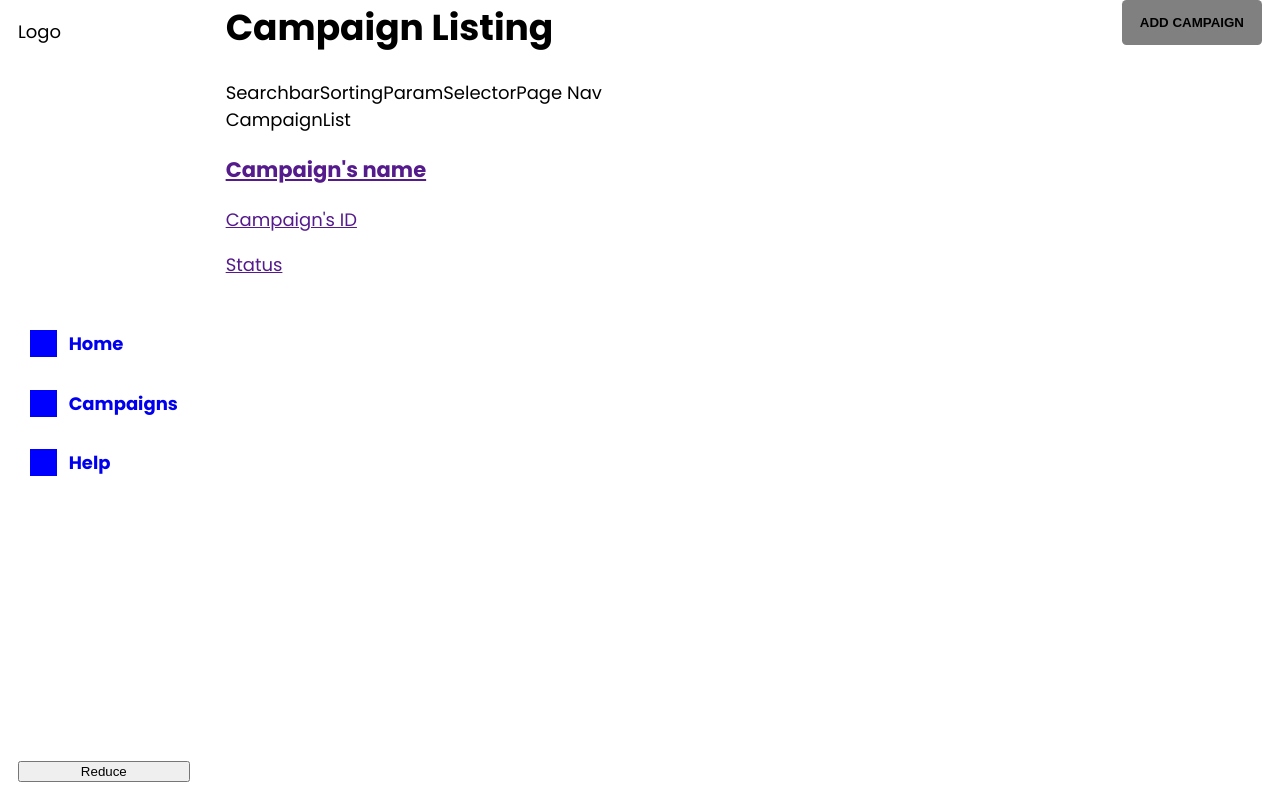
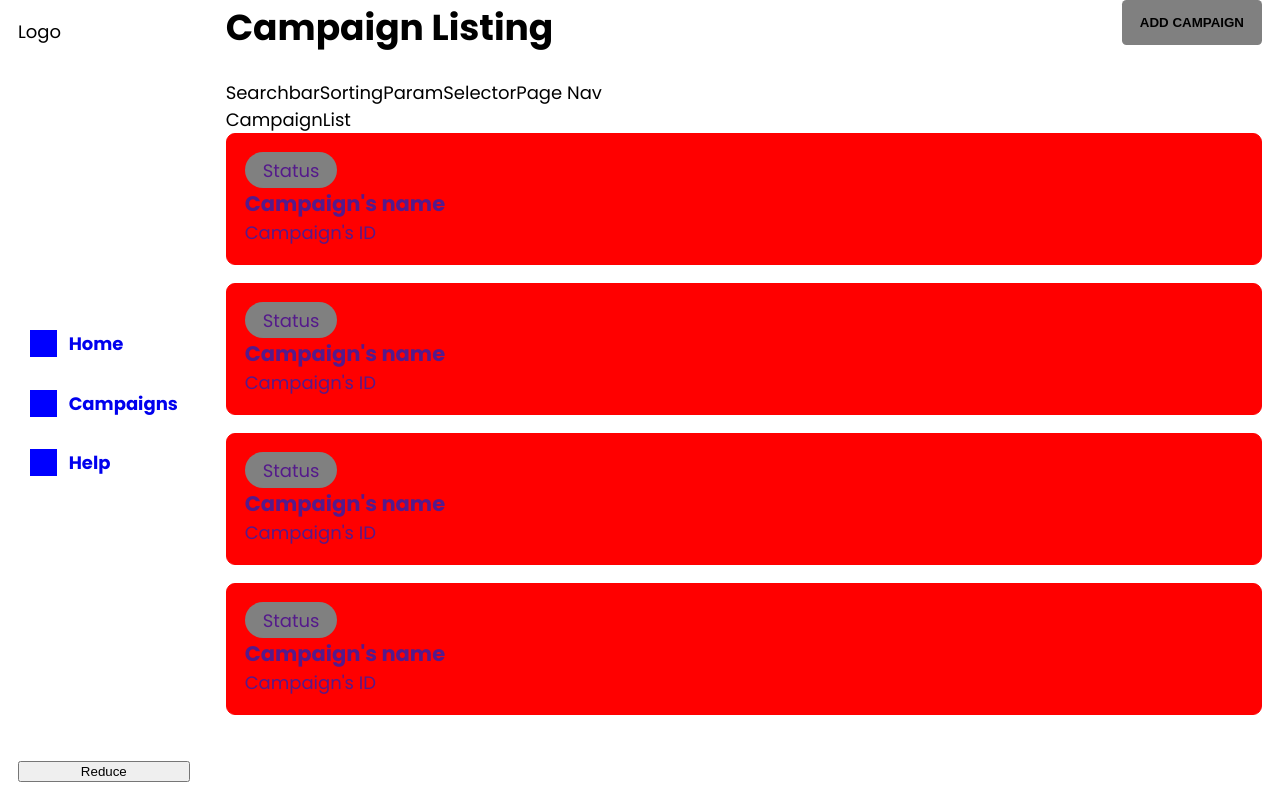
Before and after one commit to ProcessX/proxistore-test, a React (Vite) app: page /campaigns in a window 1280 px wide. Built offline with nearby package versions, Linux system fonts and the light colour scheme.

Commit message:
Stylising thumbnail

```diff
--- a/src/components/campaignList/CampaignList.js
+++ b/src/components/campaignList/CampaignList.js
@@ -7,7 +7,16 @@ const CampaignList = () => {
             CampaignList
             <ul className={'campaignThumbnail__li'}>
                 <li className={'campaignThumbnail__el'}>
-                    <CampaignThumbnail/>
+                    <CampaignThumbnail />
+                </li>
+                <li className={'campaignThumbnail__el'}>
+                    <CampaignThumbnail />
+                </li>
+                <li className={'campaignThumbnail__el'}>
+                    <CampaignThumbnail />
+                </li>
+                <li className={'campaignThumbnail__el'}>
+                    <CampaignThumbnail />
                 </li>
             </ul>
         </div>
--- a/src/components/campaignList/CampaignThumbnail.js
+++ b/src/components/campaignList/CampaignThumbnail.js
@@ -3,10 +3,10 @@ import { Link } from 'react-router-dom';
 
 const CampaignThumbnail = () => {
     return (
-        <Link>
-            <h3>Campaign's name</h3>
-            <p>Campaign's ID</p>
-            <p>Status</p>
+        <Link className={'campaignThumbnail'}>
+            <p className={'campaign__status'}>Status</p>
+            <h3 className={'campaign__name'}>Campaign's name</h3>
+            <p className={'campaign__id'}>Campaign's ID</p>
         </Link>
     )
 }
--- a/src/style/components/campaignList/_campaignList.scss
+++ b/src/style/components/campaignList/_campaignList.scss
@@ -1,12 +1,22 @@
 @use './campaignThumbnail';
+@use '../../lib/mixin';
+@use '../../lib/colors';
+@use '../../lib/fonts';
 
-.campaignList{
-
+.campaignList {
 }
 
-.campaignThumbnail__li{
+.campaignThumbnail__li {
     list-style: none;
     margin: 0;
     padding: 0;
     display: grid;
+    row-gap: 1rem;
 }
+
+@include mixin.smaller-than-desktop {
+    .campaignThumbnail__li {
+        grid-template-columns: 1fr 1fr;
+        column-gap: 1rem;
+    }
+}
--- a/src/style/components/campaignList/_campaignThumbnail.scss
+++ b/src/style/components/campaignList/_campaignThumbnail.scss
@@ -0,0 +1,27 @@
+@use '../../lib/mixin';
+@use '../../lib/colors';
+@use '../../lib/fonts';
+
+.campaignThumbnail{
+    display: block;
+    background-color: red;
+    border-radius: 0.5rem;
+    border: solid 1px red;
+    padding: 1rem;
+    text-decoration: none;
+
+    * {
+        margin: 0;
+    }
+
+    .campaign__status{
+        background-color: gray;
+        padding: 0.25rem 1rem;
+        display: inline-block;
+        border-radius: 1rem;
+    }
+
+    &:hover{
+        border-color: black;
+    }
+}
--- a/src/style/style.scss
+++ b/src/style/style.scss
@@ -5,6 +5,8 @@
 @use './components/campaignList/campaignList';
 
 
+
+
 body {
     margin: 0;
     padding: 0;
```
